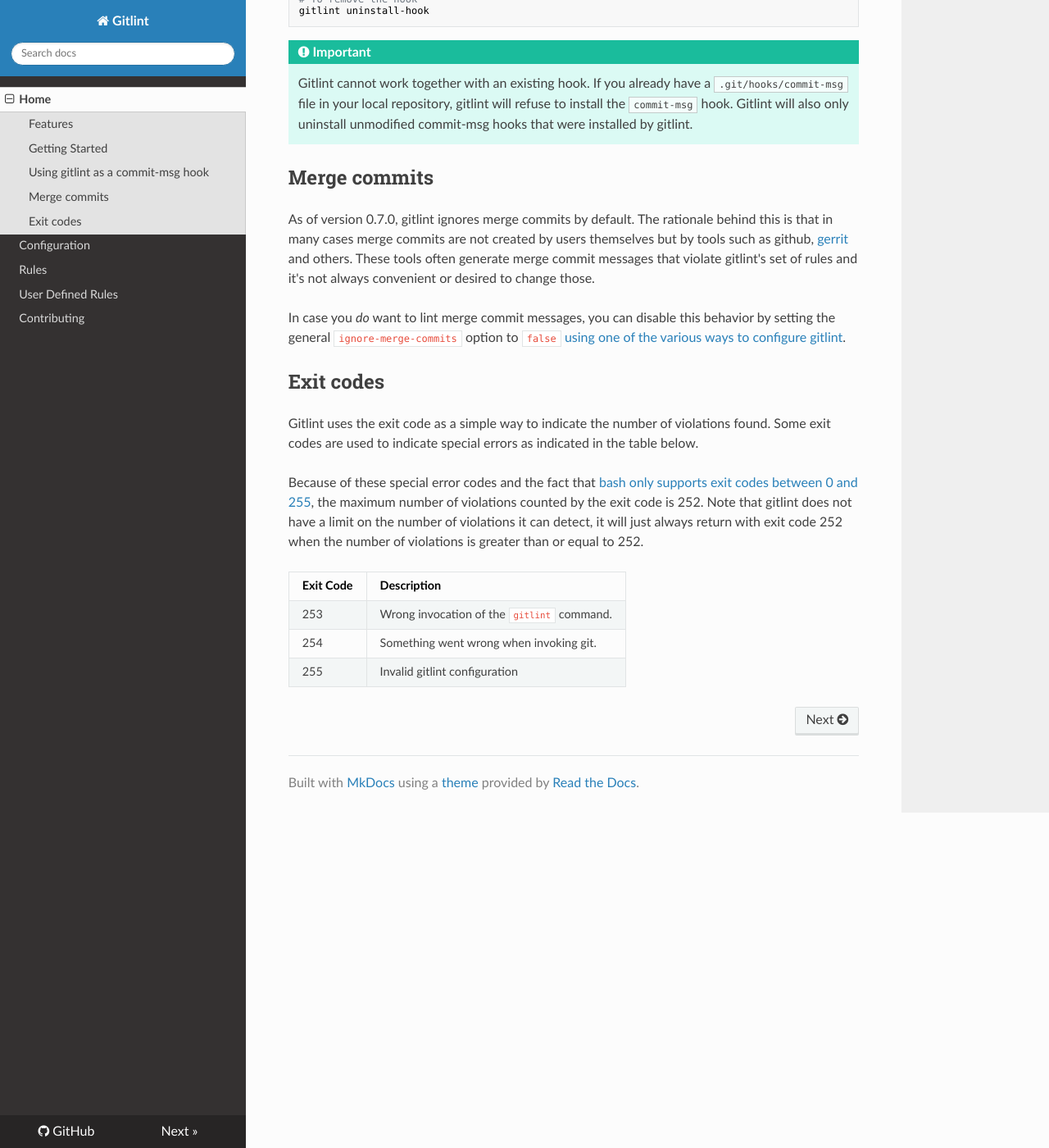
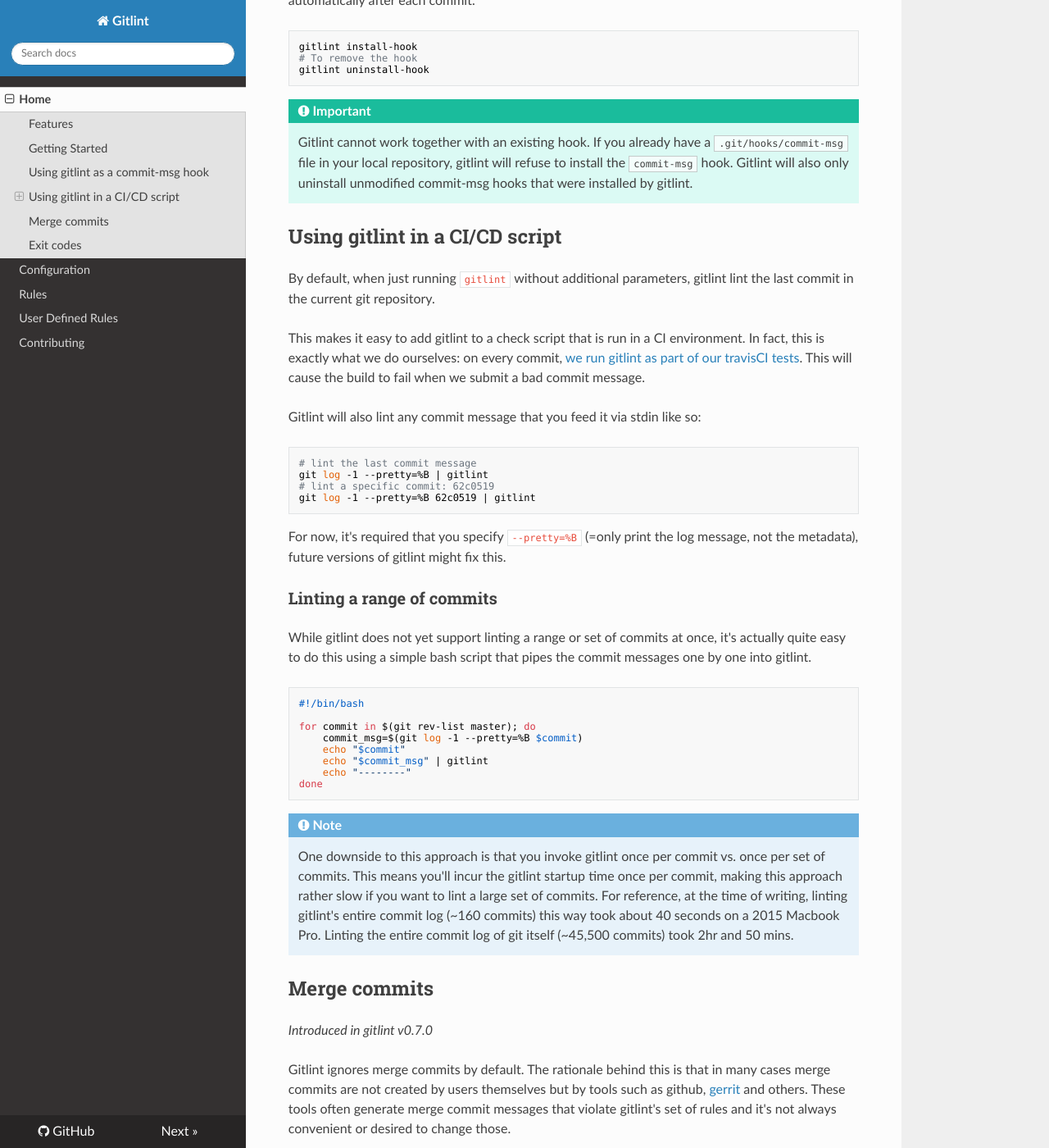
Before and after one commit to jorisroovers/gitlint, an MkDocs documentation site: the page built from docs/index.md, in a window 1280 px wide and 1400 px high, scrolled down 2692 px. Shown: the whole window at 82% size. Built offline with MkDocs 1.6.1, drawn with Linux system fonts in a browser that asks for light colours; nearby versions of some CDN libraries; old or Windows-style settings are respelled for this version of MkDocs; some of the changed text lies outside the part shown.

Commit message:
Documentation improvements
Made some documentation updates with the sight on the upcoming 0.8.0
release.
Also brought the CHANGELOG up-to-date.

````diff
--- a/docs/index.md
+++ b/docs/index.md
@@ -11,17 +11,19 @@
     [node-commit-msg](https://github.com/clns/node-commit-msg) (Node.js).
 
 ## Features ##
- - **Commit message hook**: Auto-trigger validations against new commit message right when you're committing.
- - **Easily integrated**: Gitlint will validate any git commit message you give it via standard input. Perfect for integration with your own scripts or CI system.
+ - **Commit message hook**: [Auto-trigger validations against new commit message right when you're committing](#using-gitlint-as-a-commit-msg-hook).
+ - **Easily integrated**: Gitlint will validate any git commit message you give it via standard input.
+   Perfect for [integration with your own scripts or CI system](#using-gitlint-in-a-cicd-script).
  - **Sane defaults:** Many of gitlint's validations are based on
 [well-known](http://tbaggery.com/2008/04/19/a-note-about-git-commit-messages.html),
 [community](http://addamhardy.com/blog/2013/06/05/good-commit-messages-and-enforcing-them-with-git-hooks/),
 [standards](http://chris.beams.io/posts/git-commit/), others are based on checks that we've found
 useful throughout the years.
  - **Easily configurable:** Gitlint has sane defaults, but [you can also easily customize it to your own liking](configuration.md).
- - **User-defined Rules:** Want to do more then what gitlint offers out of the box? Write your own [user defined rules](user_defined_rules).
+ - **User-defined Rules:** Want to do more then what gitlint offers out of the box? Write your own [user defined rules](user_defined_rules.md).
  - **Broad python version support:** Gitlint supports python versions 2.6, 2.7, 3.3+ and PyPy2.
- - **Production-ready:** Gitlint checks a lot of boxes you're looking for: high unit test coverage, integration tests,
+ - **Full unicode support:** Lint your Russian, Chinese or Emoji commit messages with ease!
+ - **Production-ready:** Gitlint checks a lot of the boxes you're looking for: high unit test coverage, integration tests,
    python code standards (pep8, pylint), good documentation, proven track record.
 
 ## Getting Started ##
@@ -114,6 +116,8 @@ Commands:
 
 
 ## Using gitlint as a commit-msg hook ##
+_Introduced in gitlint v0.4.0_
+
 You can also install gitlint as a git ```commit-msg``` hook so that gitlint checks your commit messages automatically
 after each commit.
 
@@ -129,8 +133,52 @@ gitlint uninstall-hook
     file in your local repository, gitlint will refuse to install the ```commit-msg``` hook. Gitlint will also only
     uninstall unmodified commit-msg hooks that were installed by gitlint.
 
+## Using gitlint in a CI/CD script ##
+By default, when just running ```gitlint``` without additional parameters, gitlint lint the last commit in the current
+git repository.
+
+This makes it easy to add gitlint to a check script that is run in a CI environment. In fact, this is exactly what we
+do ourselves: on every commit,
+[we run gitlint as part of our travisCI tests](https://github.com/jorisroovers/gitlint/blob/v0.7.1/run_tests.sh#L62-L65).
+This will cause the build to fail when we submit a bad commit message.
+
+Gitlint will also lint any commit message that you feed it via stdin like so:
+```bash
+# lint the last commit message
+git log -1 --pretty=%B | gitlint
+# lint a specific commit: 62c0519
+git log -1 --pretty=%B 62c0519 | gitlint
+```
+For now, it's required that you specify ```--pretty=%B``` (=only print the log message, not the metadata),
+future versions of gitlint might fix this.
+
+### Linting a range of commits ###
+
+While gitlint does not yet support linting a range or set of commits at once, it's actually quite easy to do this using
+a simple bash script that pipes the commit messages one by one into gitlint.
+
+```bash
+#!/bin/bash
+
+for commit in $(git rev-list master); do
+    commit_msg=$(git log -1 --pretty=%B $commit)
+    echo "$commit"
+    echo "$commit_msg" | gitlint
+    echo "--------"
+done
+```
+!!! note
+    One downside to this approach is that you invoke gitlint once per commit vs. once per set of commits.
+    This means you'll incur the gitlint startup time once per commit, making this approach rather slow if you want to
+    lint a large set of commits. For reference, at the time of writing, linting gitlint's entire commit log
+    (~160 commits) this way took about 40 seconds on a 2015 Macbook Pro. Linting the entire commit log of git
+    itself (~45,500 commits) took 2hr and 50 mins.
+
+
 ## Merge commits ##
-As of version 0.7.0, gitlint ignores merge commits by default. The rationale behind this is that in many cases
+_Introduced in gitlint v0.7.0_
+
+Gitlint ignores merge commits by default. The rationale behind this is that in many cases
 merge commits are not created by users themselves but by tools such as github,
 [gerrit](https://code.google.com/p/gerrit/) and others. These tools often generate merge commit messages that
 violate gitlint's set of rules and it's not always convenient or desired to change those.
--- a/docs/user_defined_rules.md
+++ b/docs/user_defined_rules.md
@@ -1,5 +1,5 @@
 # User Defined Rules
-*New in gitlint 0.8.0*
+_Introduced in gitlint v0.8.0_
 
 Gitlint supports the concept of user-defined rules: the ability for users
 to write your own custom rules that are executed when gitlint is.
````
Also changed, not shown: CHANGELOG.md (+9 -2 lines), README.md (+1 -1 lines), docs/configuration.md (+2 -1 lines), docs/contributing.md (+7 -3 lines), docs/rules.md (+5 -0 lines).
